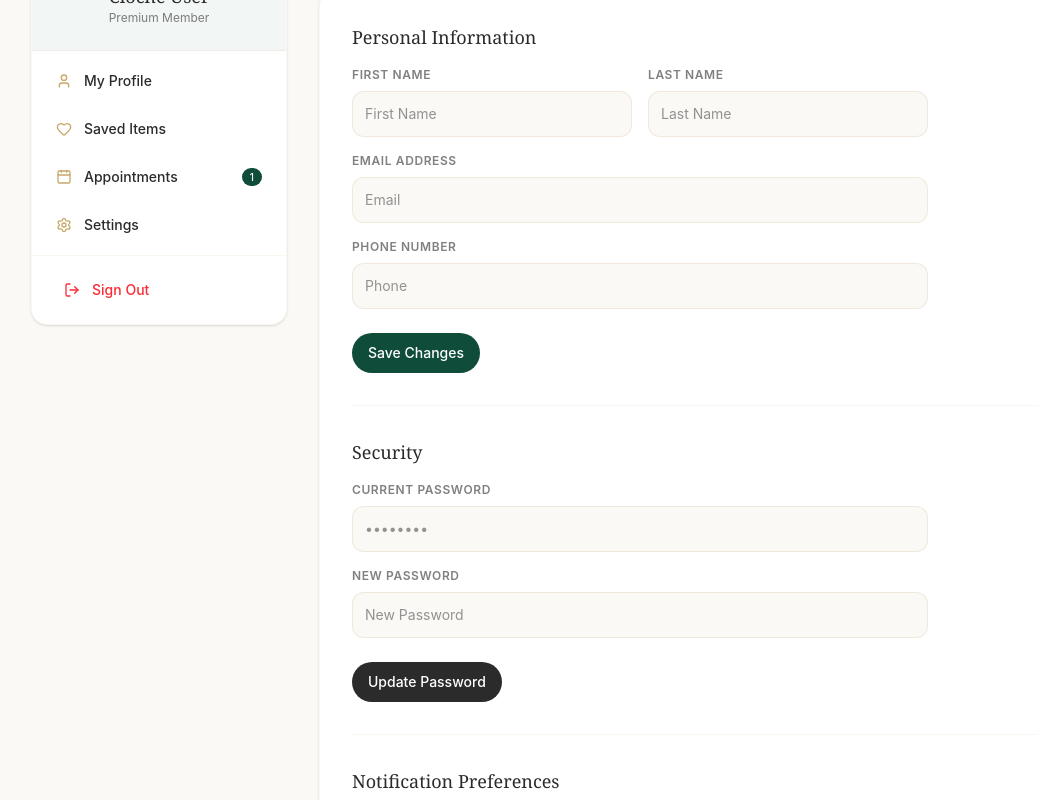
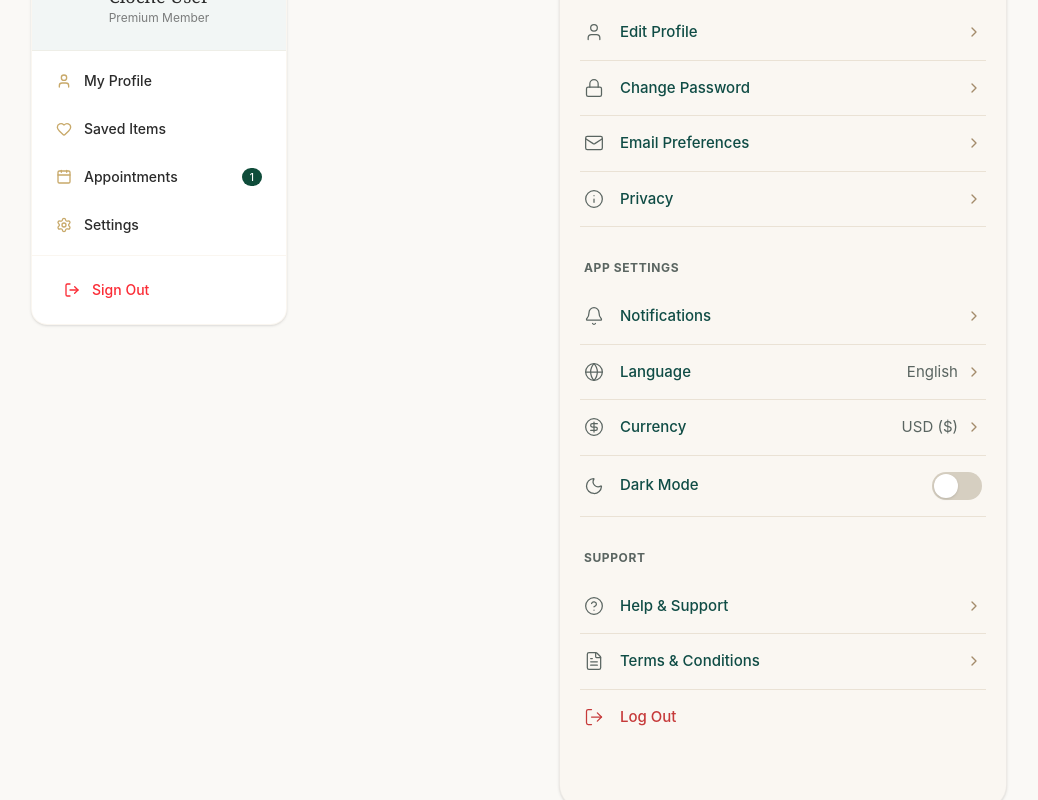
Before and after one commit to shabanvp/cloche, a Next.js app in the folder frontend/: page /dashboard/settings in a window 1280 px wide. Shown: the part 300-1100 px from the top of the page, without its empty margins (1-1039 px from the left). Built offline with nearby package versions, Linux system fonts and the light colour scheme; no server answers.

Commit message:
setttings

```diff
--- a/frontend/src/app/dashboard/layout.tsx
+++ b/frontend/src/app/dashboard/layout.tsx
@@ -1,7 +1,7 @@
 import { ReactNode } from "react";
 import Link from "next/link";
 import { Footer } from "@/components/Footer";
-import { User, Heart, Calendar, Settings, LogOut, Bell } from "lucide-react";
+import { DashboardSidebar } from "@/components/DashboardSidebar";
 
 export const metadata = {
   title: "Dashboard - Cloche",
@@ -15,44 +15,7 @@ export default function DashboardLayout({ children }: { children: ReactNode }) {
         <div className="flex flex-col md:flex-row gap-8">
 
           {/* Sidebar */}
-          <aside className="w-full md:w-64 shrink-0">
-            <div className="bg-white rounded-2xl shadow-sm border border-gold/10 overflow-hidden sticky top-24">
-
-              {/* User summary */}
-              <div className="p-6 border-b border-gold/10 bg-emerald/5 text-center">
-                <div className="w-16 h-16 rounded-full bg-emerald text-white flex items-center justify-center mx-auto mb-3 text-2xl font-display">
-                  C
-                </div>
-                <h2 className="font-display text-lg text-charcoal font-medium">Cloche User</h2>
-                <p className="text-xs text-charcoal/60">Premium Member</p>
-              </div>
-
-              {/* Navigation */}
-              <nav className="p-2 space-y-1">
-                <Link href="/dashboard" className="flex items-center gap-3 px-4 py-3 rounded-xl text-sm font-medium text-charcoal hover:bg-ivory hover:text-emerald transition-colors">
-                  <User className="w-4 h-4 text-gold" /> My Profile
-                </Link>
-                <Link href="/dashboard/wishlist" className="flex items-center gap-3 px-4 py-3 rounded-xl text-sm font-medium text-charcoal hover:bg-ivory hover:text-emerald transition-colors">
-                  <Heart className="w-4 h-4 text-gold" /> Saved Items
-                </Link>
-                <Link href="/dashboard/appointments" className="flex items-center justify-between px-4 py-3 rounded-xl text-sm font-medium text-charcoal hover:bg-ivory hover:text-emerald transition-colors">
-                  <div className="flex items-center gap-3">
-                    <Calendar className="w-4 h-4 text-gold" /> Appointments
-                  </div>
-                  <span className="bg-emerald text-white text-[10px] px-2 py-0.5 rounded-full">1</span>
-                </Link>
-                <Link href="/dashboard/settings" className="flex items-center gap-3 px-4 py-3 rounded-xl text-sm font-medium text-charcoal hover:bg-ivory hover:text-emerald transition-colors">
-                  <Settings className="w-4 h-4 text-gold" /> Settings
-                </Link>
-              </nav>
-
-              <div className="p-4 border-t border-gold/10">
-                <button className="flex items-center gap-3 px-4 py-2 w-full text-left rounded-xl text-sm font-medium text-red-500 hover:bg-red-50 transition-colors">
-                  <LogOut className="w-4 h-4" /> Sign Out
-                </button>
-              </div>
-            </div>
-          </aside>
+          <DashboardSidebar />
 
           {/* Main Content Area */}
           <div className="flex-1">
--- a/frontend/src/app/dashboard/settings/page.tsx
+++ b/frontend/src/app/dashboard/settings/page.tsx
@@ -1,99 +1,147 @@
-import { Button } from "@/components/Button";
-import { cookies } from "next/headers";
+"use client";
 
-export default async function SettingsPage() {
-  const cookieStore = await cookies();
-  const userDataStr = cookieStore.get("user_data")?.value;
+import Link from "next/link";
+import {
+  ArrowLeft, User, Lock, Mail, Info,
+  Bell, Globe, CircleDollarSign, Moon,
+  HelpCircle, FileText, LogOut, ChevronRight
+} from "lucide-react";
+import { useState } from "react";
 
-  let user = { first_name: "", last_name: "", email: "", phone: "" };
-  if (userDataStr) {
-    try {
-      const parsed = JSON.parse(userDataStr);
-      const fullName = parsed.user_metadata?.full_name || parsed.name || parsed.owner_name || parsed.boutique_name || "";
-      const nameParts = fullName.split(" ");
-      user.first_name = nameParts[0] || "";
-      user.last_name = nameParts.slice(1).join(" ") || "";
-      user.email = parsed.email || "";
-      user.phone = parsed.phone || parsed.user_metadata?.phone || "";
-    } catch(e) {}
-  }
+export default function SettingsPage() {
+  const [darkMode, setDarkMode] = useState(false);
 
   return (
-    <div className="space-y-8 animate-in fade-in duration-500">
-      <div className="border-b border-gold/10 pb-4">
-        <h1 className="text-3xl font-display text-charcoal">Account Settings</h1>
-        <p className="text-sm text-charcoal/60 mt-1">Manage your profile and preferences.</p>
+    <div className="mx-auto w-full max-w-md bg-[#FAF7F2] min-h-[calc(100vh-100px)] rounded-[24px] shadow-sm border border-black/5 overflow-hidden font-sans pb-10">
+      {/* Header */}
+      <div className="relative flex items-center justify-center p-5 border-b border-[#EAE2D5]">
+        <Link href="/dashboard" className="absolute left-5 p-1 text-[#0F4C45] hover:opacity-70 transition-opacity">
+          <ArrowLeft className="w-5 h-5 md:w-6 md:h-6" strokeWidth={1.8} />
+        </Link>
+        <h1 className="text-lg md:text-xl font-bold text-[#0F4C45]">Settings</h1>
       </div>
 
-      <div className="bg-white p-6 md:p-8 rounded-2xl shadow-sm border border-gold/10 space-y-8">
+      <div className="px-5 py-6 space-y-8">
 
-        {/* Profile Info */}
+        {/* ACCOUNT SECTION */}
         <section>
-          <h2 className="text-lg font-display text-charcoal mb-4">Personal Information</h2>
-          <form className="space-y-4 max-w-xl">
-            <div className="grid grid-cols-1 md:grid-cols-2 gap-4">
-              <div>
-                <label className="block text-xs font-semibold uppercase tracking-wider text-charcoal/60 mb-2">First Name</label>
-                <input type="text" defaultValue={user.first_name} placeholder="First Name" className="w-full bg-ivory border border-gold/20 rounded-xl p-3 text-sm text-charcoal focus:outline-none focus:border-emerald" />
+          <h2 className="text-[12px] font-bold text-[#5A6561] tracking-wider uppercase mb-3 px-1">
+            Account
+          </h2>
+          <div className="bg-[#FAF7F2] flex flex-col">
+            <Link href="#" className="flex items-center justify-between py-4 px-1 border-b border-[#EAE2D5] group hover:bg-black/5 transition-colors">
+              <div className="flex items-center gap-4 text-[#0F4C45]">
+                <User className="w-5 h-5 text-[#5A6561]" strokeWidth={1.5} />
+                <span className="font-medium text-[15px]">Edit Profile</span>
               </div>
-              <div>
-                <label className="block text-xs font-semibold uppercase tracking-wider text-charcoal/60 mb-2">Last Name</label>
-                <input type="text" defaultValue={user.last_name} placeholder="Last Name" className="w-full bg-ivory border border-gold/20 rounded-xl p-3 text-sm text-charcoal focus:outline-none focus:border-emerald" />
+              <ChevronRight className="w-4 h-4 text-[#A38B6B]" strokeWidth={2} />
+            </Link>
+
+            <Link href="#" className="flex items-center justify-between py-4 px-1 border-b border-[#EAE2D5] group hover:bg-black/5 transition-colors">
+              <div className="flex items-center gap-4 text-[#0F4C45]">
+                <Lock className="w-5 h-5 text-[#5A6561]" strokeWidth={1.5} />
+                <span className="font-medium text-[15px]">Change Password</span>
               </div>
-            </div>
-            <div>
-              <label className="block text-xs font-semibold uppercase tracking-wider text-charcoal/60 mb-2">Email Address</label>
-              <input type="email" defaultValue={user.email} placeholder="Email" className="w-full bg-ivory border border-gold/20 rounded-xl p-3 text-sm text-charcoal focus:outline-none focus:border-emerald" />
-            </div>
-            <div>
-              <label className="block text-xs font-semibold uppercase tracking-wider text-charcoal/60 mb-2">Phone Number</label>
-              <input type="tel" defaultValue={user.phone} placeholder="Phone" className="w-full bg-ivory border border-gold/20 rounded-xl p-3 text-sm text-charcoal focus:outline-none focus:border-emerald" />
-            </div>
-            <div className="pt-2">
-              <Button className="bg-emerald text-white rounded-full">Save Changes</Button>
-            </div>
-          </form>
+              <ChevronRight className="w-4 h-4 text-[#A38B6B]" strokeWidth={2} />
+            </Link>
+
+            <Link href="#" className="flex items-center justify-between py-4 px-1 border-b border-[#EAE2D5] group hover:bg-black/5 transition-colors">
+              <div className="flex items-center gap-4 text-[#0F4C45]">
+                <Mail className="w-5 h-5 text-[#5A6561]" strokeWidth={1.5} />
+                <span className="font-medium text-[15px]">Email Preferences</span>
+              </div>
+              <ChevronRight className="w-4 h-4 text-[#A38B6B]" strokeWidth={2} />
+            </Link>
+
+            <Link href="#" className="flex items-center justify-between py-4 px-1 border-b border-[#EAE2D5] group hover:bg-black/5 transition-colors">
+              <div className="flex items-center gap-4 text-[#0F4C45]">
+                <Info className="w-5 h-5 text-[#5A6561]" strokeWidth={1.5} />
+                <span className="font-medium text-[15px]">Privacy</span>
+              </div>
+              <ChevronRight className="w-4 h-4 text-[#A38B6B]" strokeWidth={2} />
+            </Link>
+          </div>
         </section>
 
-        <hr className="border-gold/10" />
+        {/* APP SETTINGS SECTION */}
+        <section>
+          <h2 className="text-[12px] font-bold text-[#5A6561] tracking-wider uppercase mb-3 px-1">
+            App Settings
+          </h2>
+          <div className="bg-[#FAF7F2] flex flex-col">
+            <Link href="#" className="flex items-center justify-between py-4 px-1 border-b border-[#EAE2D5] group hover:bg-black/5 transition-colors">
+              <div className="flex items-center gap-4 text-[#0F4C45]">
+                <Bell className="w-5 h-5 text-[#5A6561]" strokeWidth={1.5} />
+                <span className="font-medium text-[15px]">Notifications</span>
+              </div>
+              <ChevronRight className="w-4 h-4 text-[#A38B6B]" strokeWidth={2} />
+            </Link>
 
-        {/* Password */}
-        <section>
-          <h2 className="text-lg font-display text-charcoal mb-4">Security</h2>
-          <form className="space-y-4 max-w-xl">
-            <div>
-              <label className="block text-xs font-semibold uppercase tracking-wider text-charcoal/60 mb-2">Current Password</label>
-              <input type="password" placeholder="••••••••" className="w-full bg-ivory border border-gold/20 rounded-xl p-3 text-sm text-charcoal focus:outline-none focus:border-emerald" />
+            <Link href="#" className="flex items-center justify-between py-4 px-1 border-b border-[#EAE2D5] group hover:bg-black/5 transition-colors">
+              <div className="flex items-center gap-4 text-[#0F4C45]">
+                <Globe className="w-5 h-5 text-[#5A6561]" strokeWidth={1.5} />
+                <span className="font-medium text-[15px]">Language</span>
+              </div>
+              <div className="flex items-center gap-2">
+                <span className="text-[#5A6561] text-[15px]">English</span>
+                <ChevronRight className="w-4 h-4 text-[#A38B6B]" strokeWidth={2} />
+              </div>
+            </Link>
+
+            <Link href="#" className="flex items-center justify-between py-4 px-1 border-b border-[#EAE2D5] group hover:bg-black/5 transition-colors">
+              <div className="flex items-center gap-4 text-[#0F4C45]">
+                <CircleDollarSign className="w-5 h-5 text-[#5A6561]" strokeWidth={1.5} />
+                <span className="font-medium text-[15px]">Currency</span>
+              </div>
+              <div className="flex items-center gap-2">
+                <span className="text-[#5A6561] text-[15px]">USD ($)</span>
+                <ChevronRight className="w-4 h-4 text-[#A38B6B]" strokeWidth={2} />
+              </div>
+            </Link>
+
+            <div className="flex items-center justify-between py-4 px-1 border-b border-[#EAE2D5]">
+              <div className="flex items-center gap-4 text-[#0F4C45]">
+                <Moon className="w-5 h-5 text-[#5A6561]" strokeWidth={1.5} />
+                <span className="font-medium text-[15px]">Dark Mode</span>
+              </div>
+              <button
+                onClick={() => setDarkMode(!darkMode)}
+                className={`relative inline-flex h-[28px] w-[50px] shrink-0 cursor-pointer items-center justify-center rounded-full border-2 border-transparent transition-colors duration-200 ease-in-out focus:outline-none ${darkMode ? 'bg-[#0F4C45]' : 'bg-[#D6CFC1]'}`}
+              >
+                <span className={`pointer-events-none inline-block h-[24px] w-[24px] transform rounded-full bg-white shadow ring-0 transition duration-200 ease-in-out ${darkMode ? 'translate-x-[11px]' : '-translate-x-[11px]'}`} />
+              </button>
             </div>
-            <div>
-              <label className="block text-xs font-semibold uppercase tracking-wider text-charcoal/60 mb-2">New Password</label>
-              <input type="password" placeholder="New Password" className="w-full bg-ivory border border-gold/20 rounded-xl p-3 text-sm text-charcoal focus:outline-none focus:border-emerald" />
-            </div>
-            <div className="pt-2">
-              <Button className="bg-charcoal text-white rounded-full">Update Password</Button>
-            </div>
-          </form>
+          </div>
         </section>
 
-        <hr className="border-gold/10" />
+        {/* SUPPORT SECTION */}
+        <section>
+          <h2 className="text-[12px] font-bold text-[#5A6561] tracking-wider uppercase mb-3 px-1">
+            Support
+          </h2>
+          <div className="bg-[#FAF7F2] flex flex-col">
+            <Link href="#" className="flex items-center justify-between py-4 px-1 border-b border-[#EAE2D5] group hover:bg-black/5 transition-colors">
+              <div className="flex items-center gap-4 text-[#0F4C45]">
+                <HelpCircle className="w-5 h-5 text-[#5A6561]" strokeWidth={1.5} />
+                <span className="font-medium text-[15px]">Help & Support</span>
+              </div>
+              <ChevronRight className="w-4 h-4 text-[#A38B6B]" strokeWidth={2} />
+            </Link>
 
-        {/* Notifications */}
-        <section>
-          <h2 className="text-lg font-display text-charcoal mb-4">Notification Preferences</h2>
-          <div className="space-y-4 max-w-xl">
-            {[
-              { label: "Appointment Reminders", desc: "Get notified about upcoming visits." },
-              { label: "Boutique Messages", desc: "Receive alerts when boutiques reply to you." },
-              { label: "Platform Updates", desc: "News, updates, and feature launches." }
-            ].map((pref, i) => (
-              <label key={i} className="flex items-start gap-3 cursor-pointer">
-                <input type="checkbox" defaultChecked className="mt-1 w-4 h-4 accent-emerald rounded border-gray-300" />
-                <div>
-                  <p className="text-sm font-medium text-charcoal">{pref.label}</p>
-                  <p className="text-xs text-charcoal/60">{pref.desc}</p>
-                </div>
-              </label>
-            ))}
+            <Link href="#" className="flex items-center justify-between py-4 px-1 border-b border-[#EAE2D5] group hover:bg-black/5 transition-colors">
+              <div className="flex items-center gap-4 text-[#0F4C45]">
+                <FileText className="w-5 h-5 text-[#5A6561]" strokeWidth={1.5} />
+                <span className="font-medium text-[15px]">Terms & Conditions</span>
+              </div>
+              <ChevronRight className="w-4 h-4 text-[#A38B6B]" strokeWidth={2} />
+            </Link>
+
+            <button className="flex items-center justify-between py-4 px-1 group hover:bg-red-50/50 transition-colors w-full">
+              <div className="flex items-center gap-4 text-[#C63A3A]">
+                <LogOut className="w-5 h-5" strokeWidth={1.5} />
+                <span className="font-medium text-[15px]">Log Out</span>
+              </div>
+            </button>
           </div>
         </section>
 
--- /dev/null
+++ b/frontend/src/components/DashboardSidebar.tsx
@@ -0,0 +1,50 @@
+"use client";
+
+import Link from "next/link";
+import { usePathname } from "next/navigation";
+import { User, Heart, Calendar, Settings, LogOut } from "lucide-react";
+
+export function DashboardSidebar() {
+  const pathname = usePathname();
+  const isSettingsPage = pathname === "/dashboard/settings";
+
+  return (
+    <aside className={`w-full md:w-64 shrink-0 ${isSettingsPage ? "hidden md:block" : ""}`}>
+      <div className="bg-white rounded-2xl shadow-sm border border-gold/10 overflow-hidden sticky top-24">
+        {/* User summary */}
+        <div className="p-6 border-b border-gold/10 bg-emerald/5 text-center">
+          <div className="w-16 h-16 rounded-full bg-emerald text-white flex items-center justify-center mx-auto mb-3 text-2xl font-display">
+            C
+          </div>
+          <h2 className="font-display text-lg text-charcoal font-medium">Cloche User</h2>
+          <p className="text-xs text-charcoal/60">Premium Member</p>
+        </div>
+
+        {/* Navigation */}
+        <nav className="p-2 space-y-1">
+          <Link href="/dashboard" className="flex items-center gap-3 px-4 py-3 rounded-xl text-sm font-medium text-charcoal hover:bg-ivory hover:text-emerald transition-colors">
+            <User className="w-4 h-4 text-gold" /> My Profile
+          </Link>
+          <Link href="/dashboard/wishlist" className="flex items-center gap-3 px-4 py-3 rounded-xl text-sm font-medium text-charcoal hover:bg-ivory hover:text-emerald transition-colors">
+            <Heart className="w-4 h-4 text-gold" /> Saved Items
+          </Link>
+          <Link href="/dashboard/appointments" className="flex items-center justify-between px-4 py-3 rounded-xl text-sm font-medium text-charcoal hover:bg-ivory hover:text-emerald transition-colors">
+            <div className="flex items-center gap-3">
+              <Calendar className="w-4 h-4 text-gold" /> Appointments
+            </div>
+            <span className="bg-emerald text-white text-[10px] px-2 py-0.5 rounded-full">1</span>
+          </Link>
+          <Link href="/dashboard/settings" className="flex items-center gap-3 px-4 py-3 rounded-xl text-sm font-medium text-charcoal hover:bg-ivory hover:text-emerald transition-colors">
+            <Settings className="w-4 h-4 text-gold" /> Settings
+          </Link>
+        </nav>
+
+        <div className="p-4 border-t border-gold/10">
+          <button className="flex items-center gap-3 px-4 py-2 w-full text-left rounded-xl text-sm font-medium text-red-500 hover:bg-red-50 transition-colors">
+            <LogOut className="w-4 h-4" /> Sign Out
+          </button>
+        </div>
+      </div>
+    </aside>
+  );
+}
```
Also changed, not shown: frontend/src/components/Header.tsx (+4 -4 lines).
